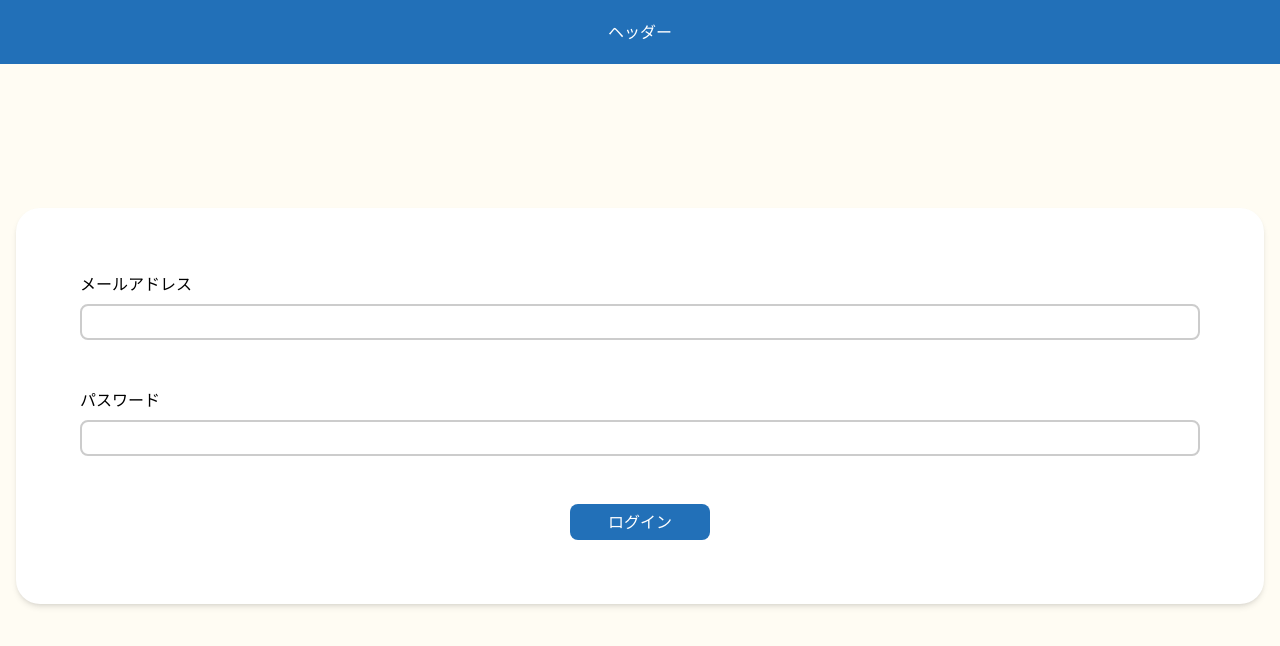
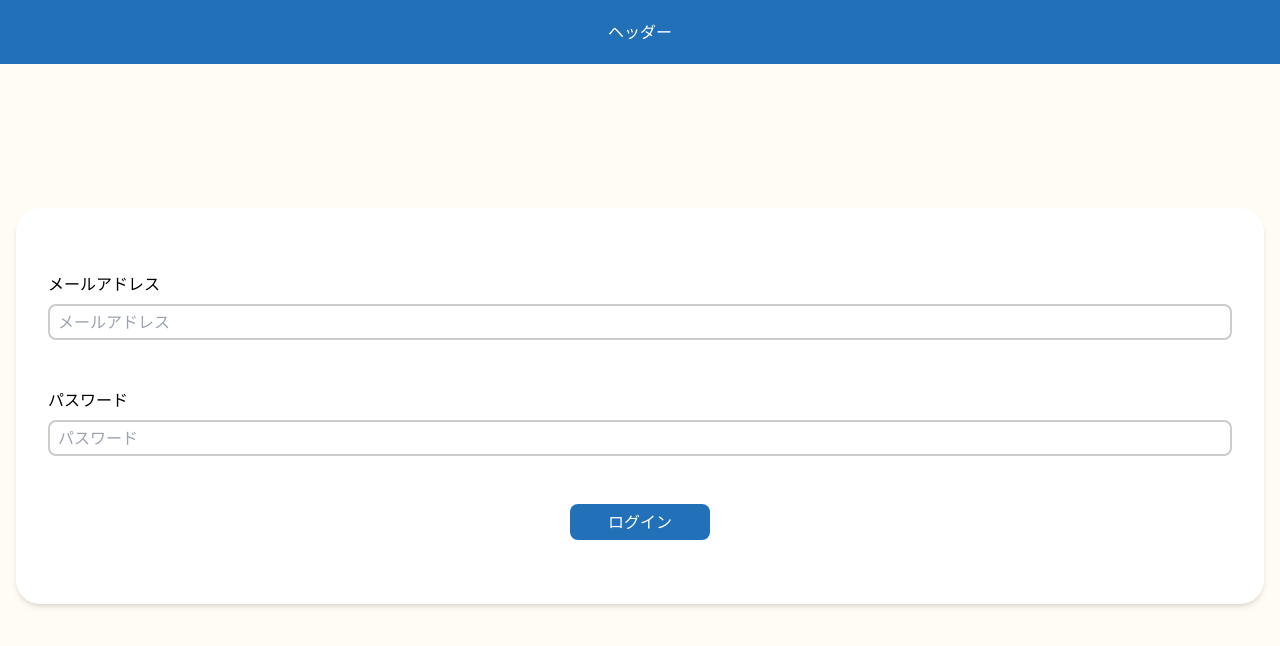
Before and after one commit to kattakke/frontend, a React (Vite) app: page /login in a window 1280 px wide. Shown: the top 646 px of the page. Built offline with nearby package versions, Linux system fonts and the light colour scheme.

Commit message:
add placeholder and change padding

```diff
--- a/src/pages/Login.tsx
+++ b/src/pages/Login.tsx
@@ -5,17 +5,17 @@ import Button from '../components/Button'
 const Login = () => {
   return (
     <div className='py-32'>
-      <div className='bg-white rounded-3xl px-16 py-16 flex-col items-center justify-center space-y-12 shadow-md'>
+      <div className='bg-white rounded-3xl px-8 py-16 flex-col items-center justify-center space-y-12 shadow-md'>
         <div className='flex-col space-y-2'>
-        <div className='font-light'>メールアドレス</div>
+          <p className='font-light'>メールアドレス</p>
           <div className='flex'>
-          <TextField className='flex-auto font-medium'></TextField>
+          <TextField className='flex-auto font-medium' placeholder='メールアドレス'></TextField>
           </div>
         </div>
         <div className='flex-col space-y-2'>
-          <div className='font-light'>パスワード</div>
+          <p className='font-light'>パスワード</p>
           <div className='flex'>
-          <TextField className='flex-auto font-medium'></TextField>
+          <TextField className='flex-auto font-medium' placeholder='パスワード'></TextField>
           </div>
         </div>
         <div className='flex items-center justify-center'>
```
